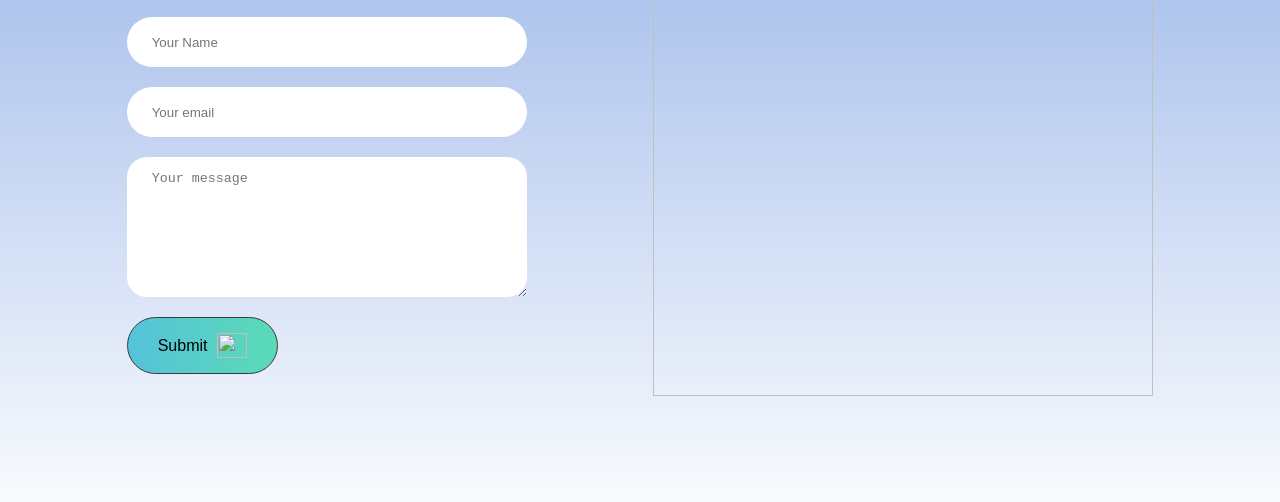
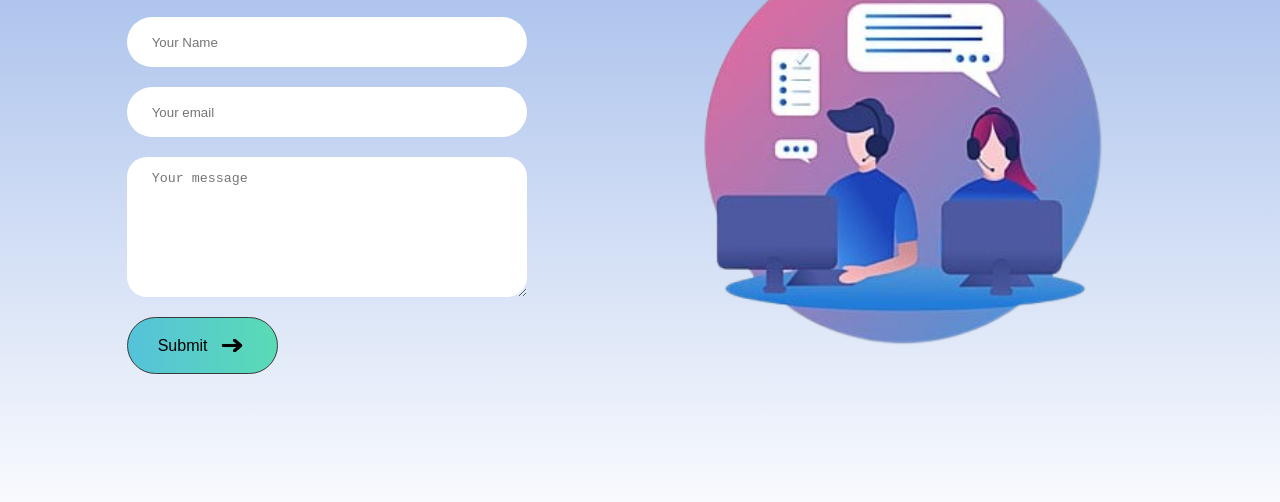
Before and after one commit to Subisticated/FrontEnd, a plain HTML site: page Index.html in a window 1280 px wide. Shown: the part 254-756 px from the top of the page. Drawn offline with Linux system fonts and the light colour scheme.

Commit message:
Update Index.html

```diff
--- a/Index.html
+++ b/Index.html
@@ -16,11 +16,11 @@
             <input type=" text" name="name" placeholder="Your Name" class="contact-info" required>
             <input type="email" name="email" placeholder="Your email" class="contact-info" required>
             <textarea name="msg" placeholder="Your message" class="contact-info" required></textarea>
-            <button type="submit">Submit <img src="asset/images-removebg-preview.png" alt="">
+            <button type="submit">Submit <img src="images-removebg-preview.png" alt="">
             </button>
         </form>
         <div class="contact-right">
-            <img src="asset/pngtree-contact-us-flat-design-style-png-image_2766546-removebg-preview.png" alt="">
+            <img src="pngtree-contact-us-flat-design-style-png-image_2766546-removebg-preview.png" alt="">
         </div>
     </div>
 </body>
```
